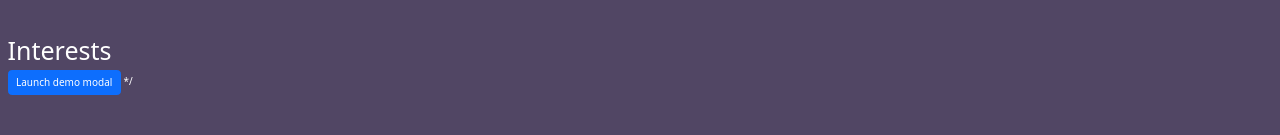
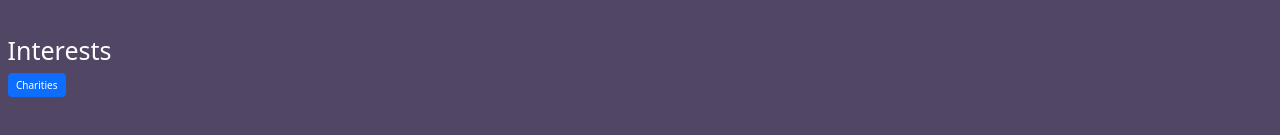
Before and after one commit to maurice-35/portfolio-1, a React (Create React App) app in the folder client/: page / in a window 1280 px wide. Shown: the part 3565-3700 px from the top of the page. Built offline with nearby package versions, Linux system fonts and the light colour scheme.

Commit message:
update interests

```diff
--- a/client/src/components/common/Home.js
+++ b/client/src/components/common/Home.js
@@ -1,7 +1,7 @@
-import { useState, React } from 'react'
+import { useState, React, useRef } from 'react'
 // import { NavDropdown, Toast, Container } from 'react-bootstrap'
 // import Container from 'react-bootstrap/Container'
-import { Nav, Navbar, Toast, Form, Card, CardGroup, Button, Container, Row, Col, Image, Modal } from 'react-bootstrap'
+import { Nav, Navbar, Toast, Form, Card, CardGroup, Button, Container, Row, Col, Image, Tooltip, Overlay } from 'react-bootstrap'
 // import Toast from 'react-bootstrap/Toast'
 // import Alert from 'react-bootstrap/Alert'
 // Popover, OverlayTrigger,
@@ -13,11 +13,12 @@ const Home = () => {
 
   const [iconA, setIconA] = useState(false)
   const [show, setShow] = useState(false)
+  const target = useRef([])
   // const [dataToggle, setDataToggle] = useState(false)
 
   const toggleIconA = () => setIconA(!iconA)
-  const handleClose = () => setShow(false)
-  const handleShow = () => setShow(true)
+  // const handleClose = () => setShow(false)
+  // const handleShow = () => setShow(true)
   // const toggleDataToggle = () => setDataToggle(!dataToggle)
 
 
@@ -202,7 +203,7 @@ const Home = () => {
                 <h3>React</h3>
               </Col>
               <Col xs={5} md={3}>
-                <Image className="boot" src="https://res.cloudinary.com/doe5zwesw/image/upload/b_rgb:a8ddb1,c_scale,e_grayscale,w_100/v1630741838/dj2_fbfe30.png" thumbnail />
+                <Image className="boot" src="https://res.cloudinary.com/doe5zwesw/image/upload/e_grayscale,w_80/v1631004003/jg3_q75wjm.png" thumbnail />
                 <h3>Django</h3>
               </Col>
               <Col xs={5} md={3}>
@@ -248,7 +249,7 @@ const Home = () => {
                 <p className="describe">I created a full-stack Django, React, Python app with CRUD functionality from my own RESTful API.  I created a movie-database where you can stream a collection of trailing movies. This was styled using Bootstrap and Bulma.</p>
                 <Image src="https://res.cloudinary.com/doe5zwesw/image/upload/v1630996394/P4_ezajhp.png" thumbnail />
                 <Button>click
-                  <Card.Link href="https://movie-app-project4.herokuapp.com/" target="_blank" rel="noreferrer noopener"><i className="fab fa-heroku project4"></i> </Card.Link>
+                  <Card.Link href="https/movie-app-project4.herokuapp.com/" target="_blank" rel="noreferrer noopener"><i className="fab fa-heroku project4"></i> </Card.Link>
                 </Button>
               </Col>
               <Col xs={8} md={6}>
@@ -294,7 +295,20 @@ const Home = () => {
         </div> */}
         <div id="interests" className="container-fluid">
           <h1>Interests</h1>
-          <Button variant="primary" onClick={handleShow}>
+          <div className="char">
+            <Button className="button" ref={target} onClick={() => setShow(!show)}>
+              Charities
+            </Button>
+            <Overlay target={target.current} show={show} placement="bottom">
+              {(props) => (
+                <Tooltip id="overlay-example" {...props}>
+                  1. Evelynoldfield. This charity is aimed at helping migrants in the UK.<br></br>
+                  2. Haven House Children Hospice. This charity is aimed at helping migrants in the UK.
+                </Tooltip>
+              )}
+            </Overlay>
+          </div>
+          {/* <Button variant="primary" onClick={handleShow}>
             Launch demo modal
           </Button>
 
@@ -311,7 +325,7 @@ const Home = () => {
                 Save Changes
               </Button>
             </Modal.Footer>
-          </Modal>
+          </Modal> */}
           {/* <Row xs={2} md={1} className="g-4">
             {Array.from({ length: 2 }).map((_, idx) => (
               <Col>
@@ -425,7 +439,7 @@ const Home = () => {
           {/* <img className="image-border animate__animated animate__zoomIn" variant="top" src="https://res.cloudinary.com/doe5zwesw/image/upload/v1627457771/Project%204/nature_emfd4k.jpg" /> */}
           {/* <div className="container"> */}
           {/* <h3>Popover Example</h3> */}
-          {/* <a href="#" data-toggle="popover" title="Popover Header" data-content="Some content inside the popover"></a> */} */
+          {/* <a href="#" data-toggle="popover" title="Popover Header" data-content="Some content inside the popover"></a> */}
 
           {/* <div className="buttons">
         <Link to="/charities1">
--- a/client/src/styles/main.scss
+++ b/client/src/styles/main.scss
@@ -161,6 +161,10 @@ body {
 
   }
 
+  .char {
+    font-size: 18px;
+  }
+
   #icon {
     color: #298130;
     font-size: 30px;
```
